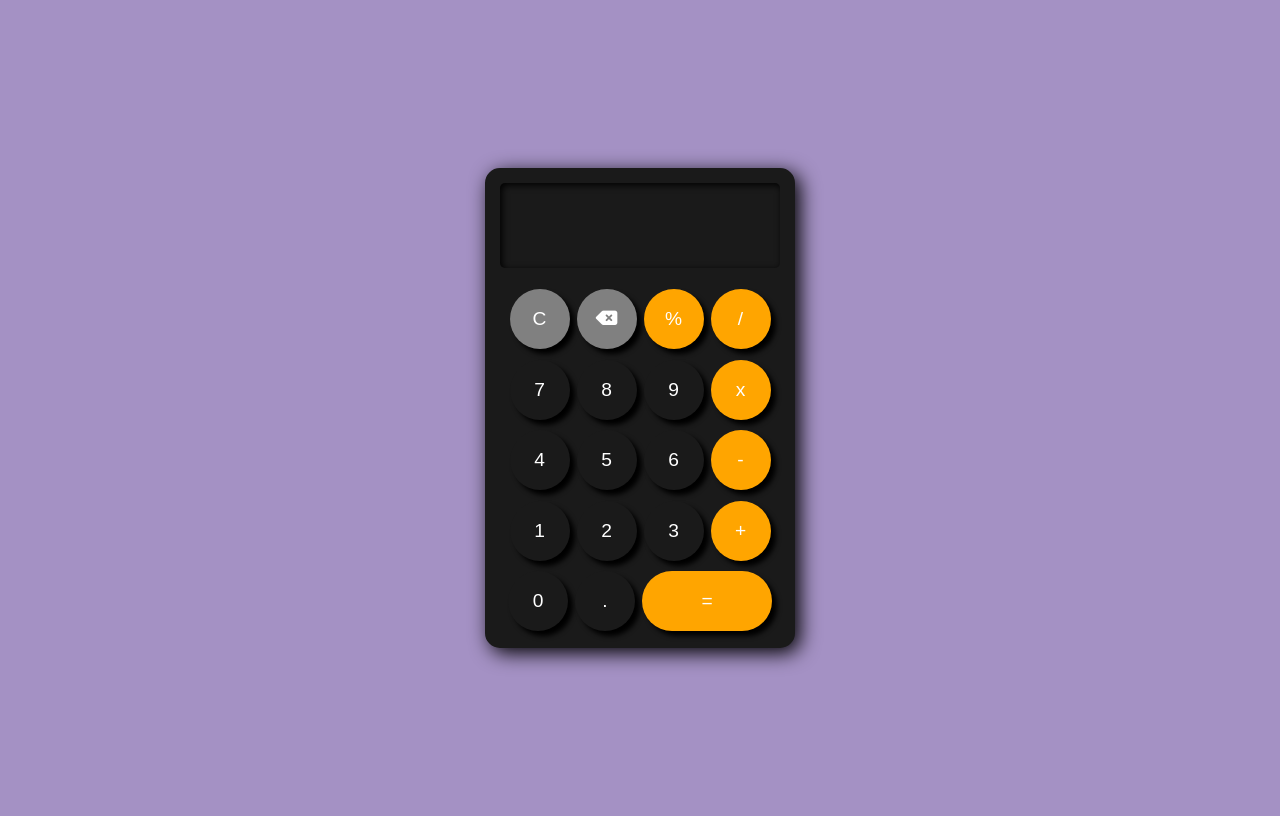
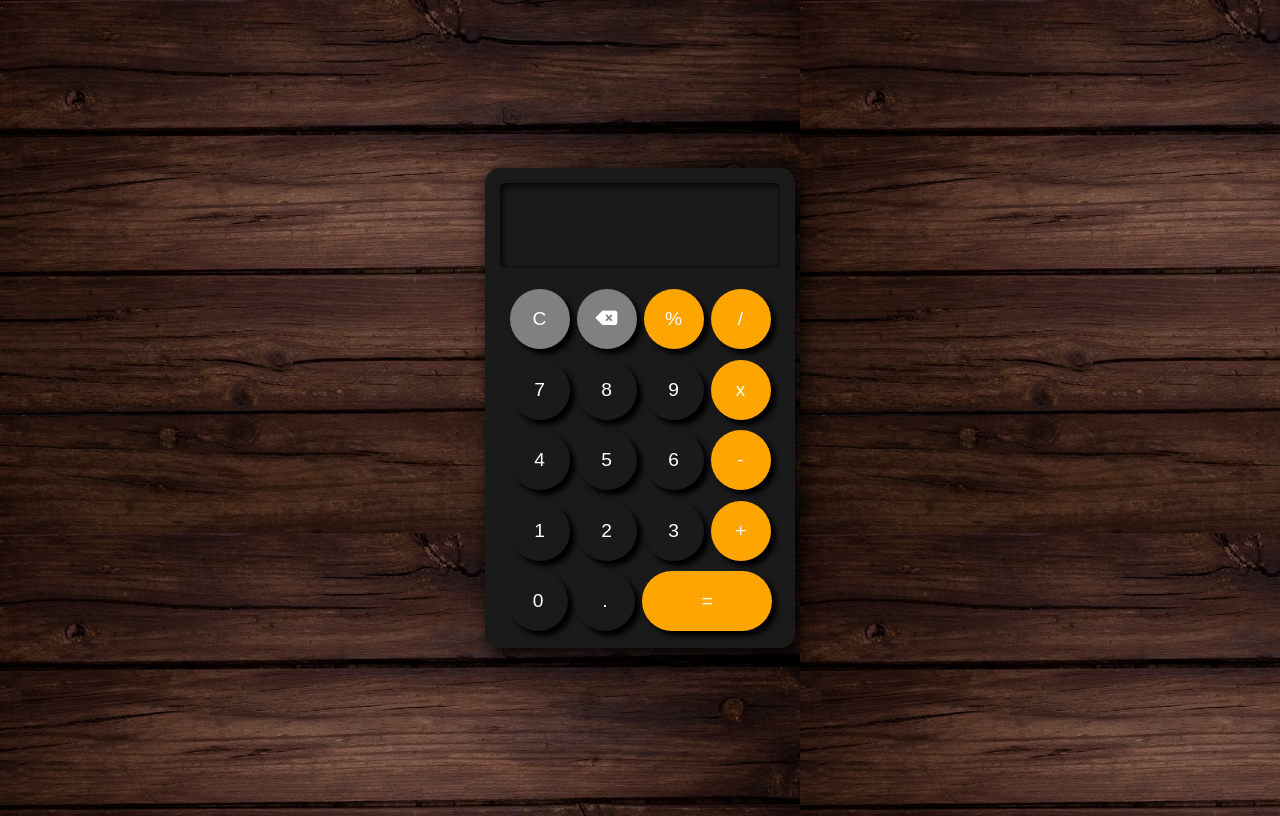
Before and after one commit to AggelosAlmouti/calculator, a plain HTML site: page index.html in a window 1280 px wide. Drawn offline with Linux system fonts and the light colour scheme.

Commit message:
style changed background image

```diff
--- a/style.css
+++ b/style.css
@@ -2,7 +2,8 @@
 
 body {
     font-family: Roboto Mono, sans-serif;
-    background-color: #a491c4;
+    background-image: url("images/wooden-background.jpg");
+    background-size: 100vh;
     color: white;
     display: flex;
     justify-content: center;
```
Also changed, not shown: images/wooden-background.jpg (added).
